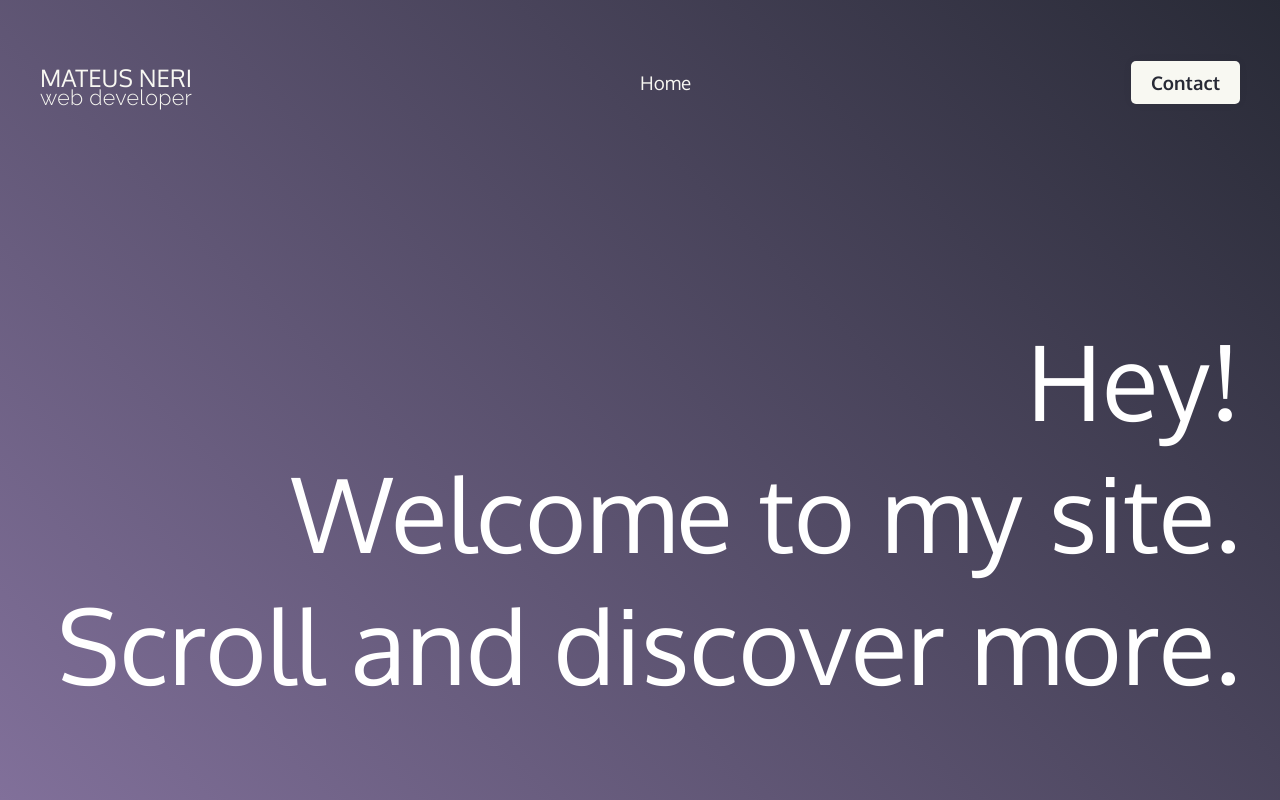
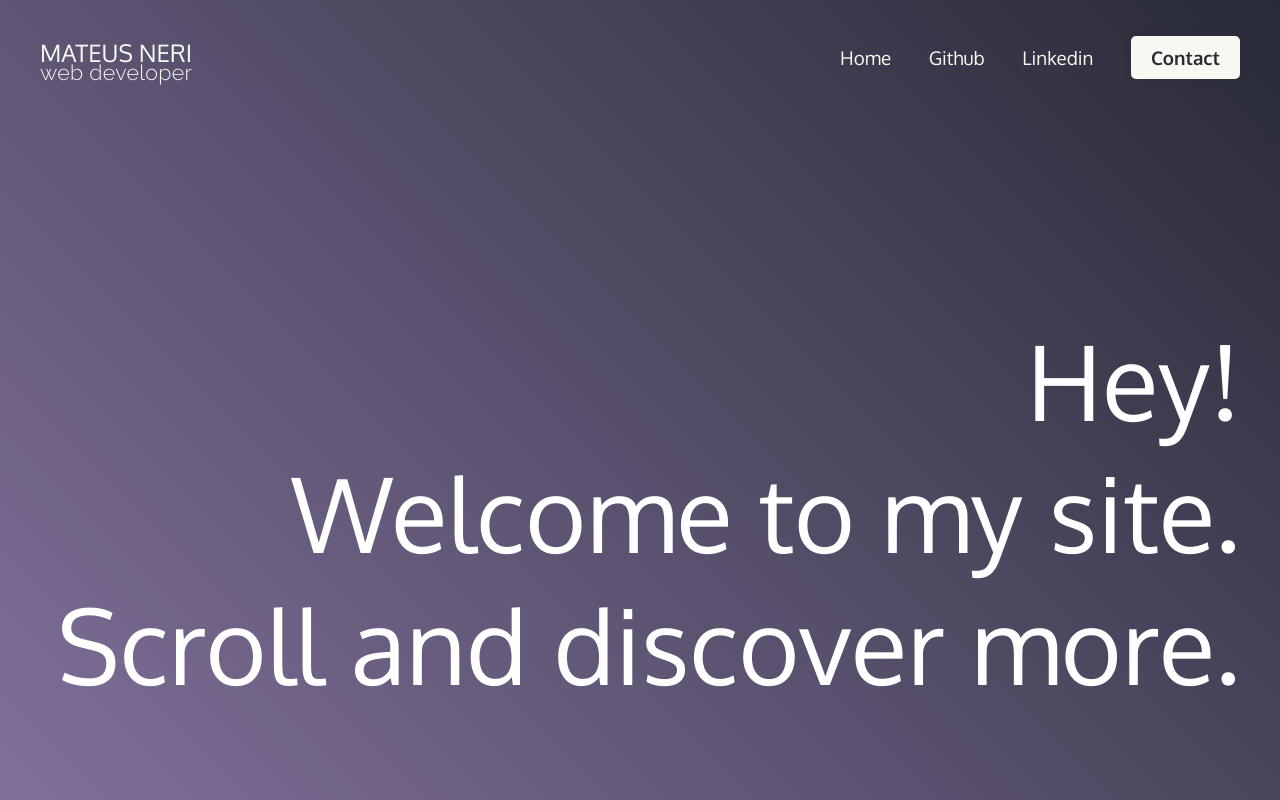
Before and after one commit to mateusnerigo/portfolio_next, a Next.js app: page / in a window 1280 px wide. Shown: the top 800 px of the page. Built offline with nearby package versions, Linux system fonts and the light colour scheme.

Commit message:
#12 - Compatibility fixes

```diff
--- /dev/null
+++ b/next.config.js
@@ -0,0 +1,7 @@
+module.exports = {
+    webpack: function (config, options) {
+        console.log(options.webpack.version); // Should be webpack v5 now
+        config.experiments = {};
+        return config;
+    },
+};
--- a/src/components/Contact.tsx
+++ b/src/components/Contact.tsx
@@ -39,7 +39,6 @@ export function Contact() {
       id="contact"
       className={ `container ${styles.contactContainer}` }
     >
-
       <h1 className="sectionTitle">Contact</h1>
 
       <form id="contactForm" className={ styles.contactForm }>
--- a/src/components/Navbar.tsx
+++ b/src/components/Navbar.tsx
@@ -38,6 +38,16 @@ export function Navbar() {
             <div className={ styles.underline }></div>
           </a>
 
+          <a href="https://github.com/mateusnerigo" target='_blank'>
+            Github
+            <div className={ styles.underline }></div>
+          </a>
+
+          <a href="https://www.linkedin.com/in/mateus-neri-b9130615b/" target='_blank'>
+            Linkedin
+            <div className={ styles.underline }></div>
+          </a>
+
           {/* <a href="#about">
             About
             <div className={ styles.underline }></div>
--- a/src/styles/components/Navbar.module.css
+++ b/src/styles/components/Navbar.module.css
@@ -2,7 +2,7 @@
   position: fixed;
   top: 20px;
   width: 100%;
-  height: 125px;
+  height: 75px;
   margin: 0 auto;
   transition: 0.2s;
 }
@@ -33,7 +33,7 @@
 }
 
 .navbarContainer .logo {
-  flex: 1;
+  flex: 2;
 }
 
 .navbarContainer .logo a {
```
Also changed, not shown: package.json (+7 -5 lines), tsconfig.json (+5 -3 lines), next-env.d.ts, 2 other files (tests, documents, lock files or other folders).
